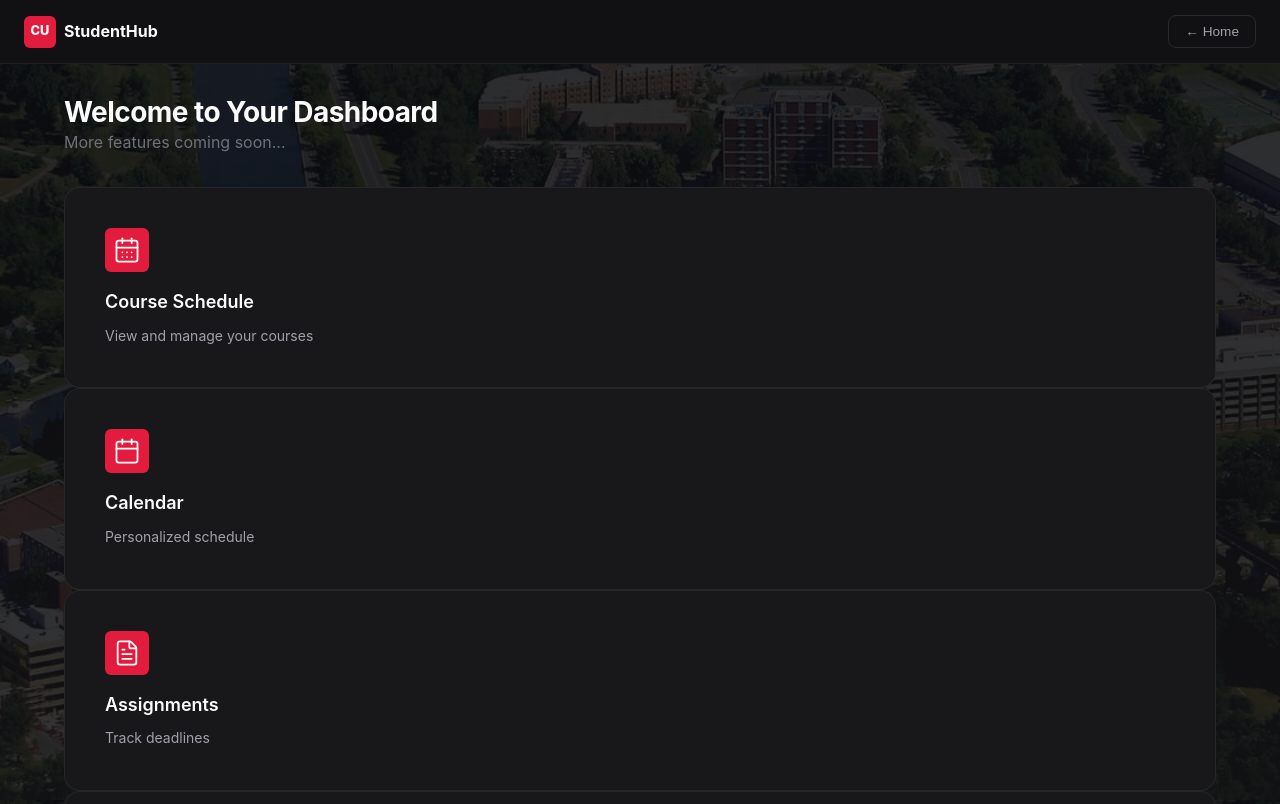
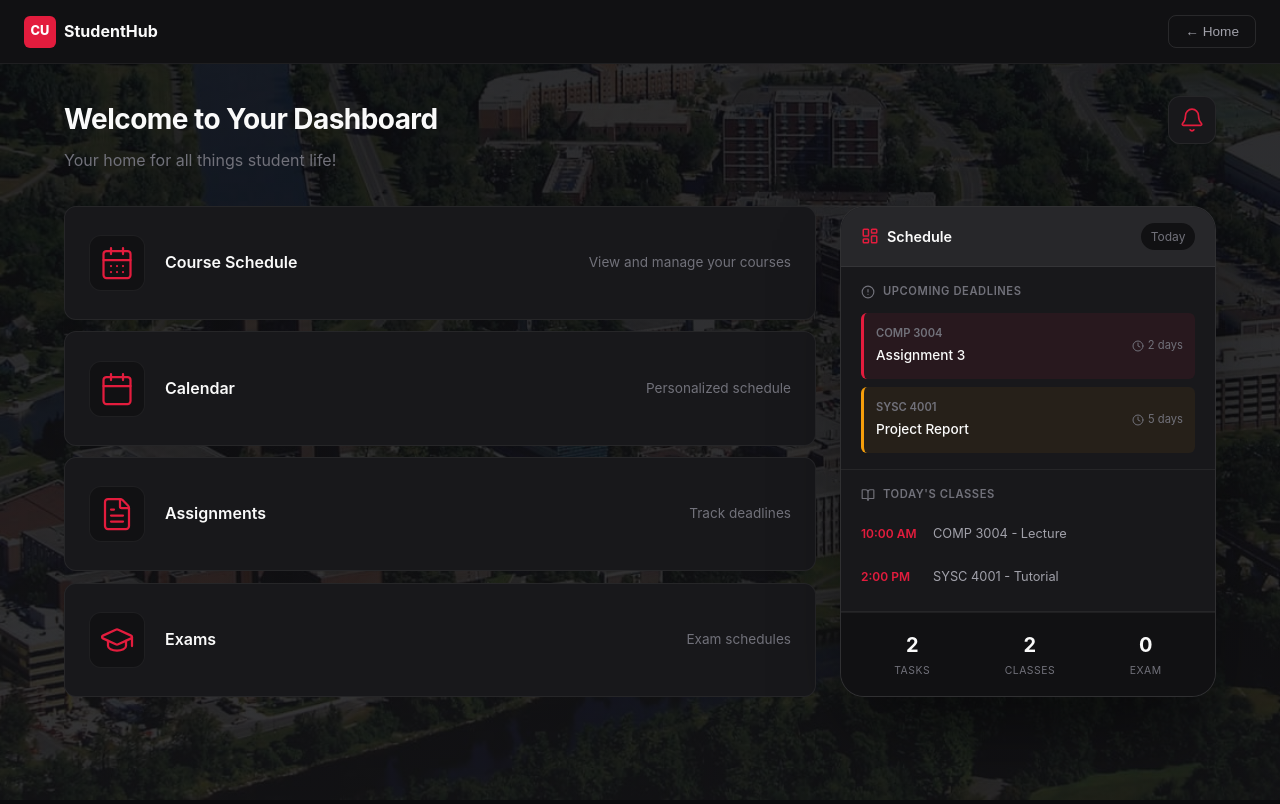
Before and after one commit to Carleton-BIT/group-projects-backdoor-corp, a React (Vite) app: page /dashboard in a window 1280 px wide. Shown: the top 804 px of the page. Built offline with nearby package versions, Linux system fonts and the light colour scheme.

Commit message:
updated dashboard

```diff
--- a/src/pages/Dashboard.tsx
+++ b/src/pages/Dashboard.tsx
@@ -1,5 +1,5 @@
 import { useNavigate } from 'react-router-dom'
-import { CalendarDays, Calendar, FileText, GraduationCap } from 'lucide-react'
+import { CalendarDays, Calendar, FileText, GraduationCap, Bell, Clock, LayoutDashboard, AlertCircle, BookOpen } from 'lucide-react'
 import './Dashboard.css'
 
 function Dashboard() {
@@ -25,16 +25,22 @@ function Dashboard() {
       </header>
 
       <main className="dashboard-main">
+        <div className="dashboard-title-row">
           <h2>Welcome to Your Dashboard</h2>
-        <p className="subtitle">More features coming soon...</p>
+          <button className="btn-notify">
+            <Bell size={26} strokeWidth={1.5} />
+          </button>
+        </div>
+        <p className="subtitle">Your home for all things student life!</p>
 
-        <div className="feature-grid">
+        <div className="dashboard-body">
+          <div className="dashboard-feature-grid">
             {features.map((f, i) => {
               const IconComponent = f.icon
               return (
-              <div key={i} className="feature-card">
-                <div className="feature-icon">
-                  <IconComponent size={28} strokeWidth={1.5} />
+                <div key={i} className="dashboard-feature-card">
+                  <div className="dashboard-feature-icon">
+                    <IconComponent size={36} strokeWidth={1.5} />
                   </div>
                   <h3>{f.title}</h3>
                   <p>{f.desc}</p>
@@ -42,6 +48,78 @@ function Dashboard() {
               )
             })}
           </div>
+
+          <div className="dashboard-demo-card">
+            <div className="dashboard-demo-header">
+              <div className="dashboard-demo-title">
+                <LayoutDashboard size={18} />
+                <span>Schedule</span>
+              </div>
+              <span className="dashboard-demo-date">Today</span>
+            </div>
+
+            <div className="dashboard-demo-section">
+              <div className="dashboard-demo-section-title">
+                <AlertCircle size={14} />
+                <span>Upcoming Deadlines</span>
+              </div>
+              <div className="dashboard-demo-deadlines">
+                <div className="dashboard-deadline-item urgent">
+                  <div className="dashboard-deadline-info">
+                    <span className="dashboard-deadline-course">COMP 3004</span>
+                    <span className="dashboard-deadline-task">Assignment 3</span>
+                  </div>
+                  <div className="dashboard-deadline-meta">
+                    <Clock size={12} />
+                    <span>2 days</span>
+                  </div>
+                </div>
+                <div className="dashboard-deadline-item warning">
+                  <div className="dashboard-deadline-info">
+                    <span className="dashboard-deadline-course">SYSC 4001</span>
+                    <span className="dashboard-deadline-task">Project Report</span>
+                  </div>
+                  <div className="dashboard-deadline-meta">
+                    <Clock size={12} />
+                    <span>5 days</span>
+                  </div>
+                </div>
+              </div>
+            </div>
+
+            <div className="dashboard-demo-section">
+              <div className="dashboard-demo-section-title">
+                <BookOpen size={14} />
+                <span>Today's Classes</span>
+              </div>
+              <div className="dashboard-demo-classes">
+                <div className="dashboard-class-item">
+                  <span className="dashboard-class-time">10:00 AM</span>
+                  <span className="dashboard-class-name">COMP 3004 - Lecture</span>
+                </div>
+                <div className="dashboard-class-item">
+                  <span className="dashboard-class-time">2:00 PM</span>
+                  <span className="dashboard-class-name">SYSC 4001 - Tutorial</span>
+                </div>
+              </div>
+            </div>
+
+            <div className="dashboard-demo-footer">
+              <div className="dashboard-demo-stat">
+                <span className="dashboard-stat-value">2</span>
+                <span className="dashboard-stat-label">Tasks</span>
+              </div>
+              <div className="dashboard-demo-stat">
+                <span className="dashboard-stat-value">2</span>
+                <span className="dashboard-stat-label">Classes</span>
+              </div>
+              <div className="dashboard-demo-stat">
+                <span className="dashboard-stat-value">0</span>
+                <span className="dashboard-stat-label">Exam</span>
+              </div>
+            </div>
+          </div>
+        </div>
       </main>
     </div>
   )
```
Lines whose indentation alone changed are shown as unchanged.
